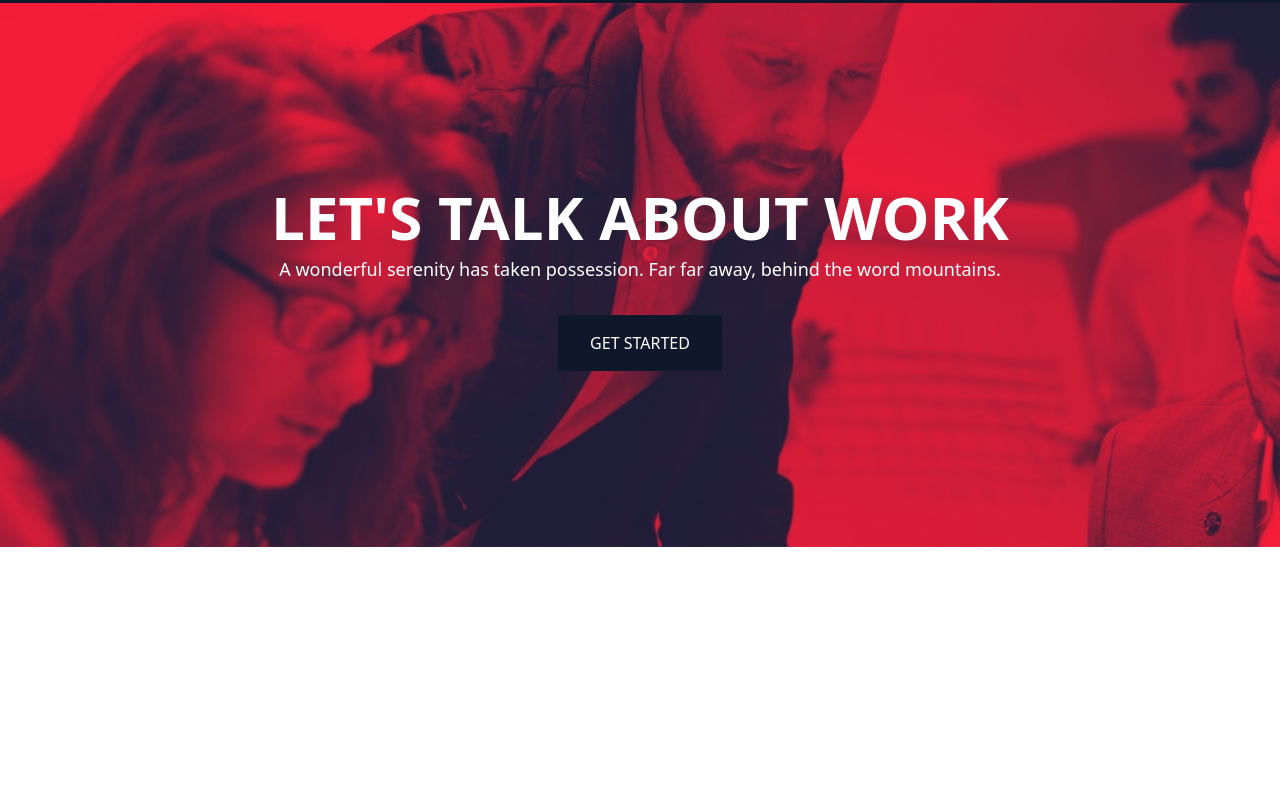
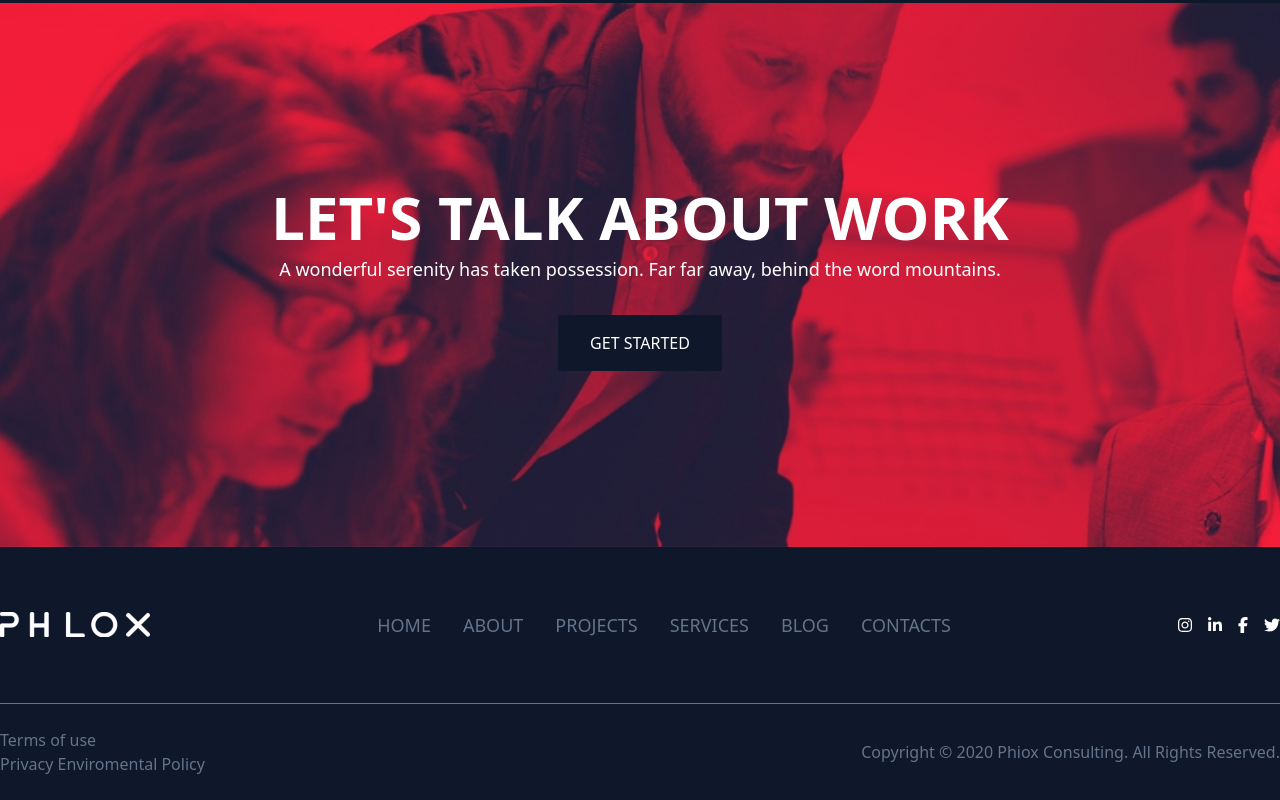
Before and after one commit to RubaCodes/proj-html-vuejs, a Vue app: page / in a window 1280 px wide. Shown: the part 5438-6238 px from the top of the page. Before the commit the page ends 5985 px from the top, so only its background shows below. Built offline with nearby package versions, Linux system fonts and the light colour scheme.

Commit message:
completato footer

```diff
--- a/src/App.vue
+++ b/src/App.vue
@@ -10,12 +10,14 @@
     <BaseReviews />
     <BaseBlog class="pt-44 pb-80" />
     <BaseGetStarted class="py-44" />
+    <BaseFooter />
   </div>
 </template>
 
 <script>
 import BaseBlog from './components/BaseBlog.vue';
 import BaseConsultants from './components/BaseConsultants.vue';
+import BaseFooter from './components/BaseFooter.vue';
 import BaseGetStarted from './components/BaseGetStarted.vue';
 import BaseHeader from './components/BaseHeader.vue';
 import BaseHero from './components/BaseHero.vue';
@@ -34,6 +36,7 @@ export default {
     BaseReviews,
     BaseBlog,
     BaseGetStarted,
+    BaseFooter,
   },
 };
 </script>
--- /dev/null
+++ b/src/components/BaseFooter.vue
@@ -0,0 +1,18 @@
+<template>
+  <footer class="bg-slate-900">
+    <div class="mx-auto container">
+      <FooterTop class="py-8" />
+      <hr class="border-slate-500" />
+      <FooterBottom class="py-6" />
+    </div>
+  </footer>
+</template>
+
+<script>
+import FooterBottom from './sections/FooterBottom.vue';
+import FooterTop from './sections/FooterTop.vue';
+export default {
+  components: { FooterTop, FooterBottom },
+  name: 'BaseFooter',
+};
+</script>
--- /dev/null
+++ b/src/components/sections/FooterBottom.vue
@@ -0,0 +1,20 @@
+<template>
+  <div
+    class="text-slate-500 flex justify-between items-center"
+    id="footer-bottom"
+  >
+    <div>
+      <a class="block" href="#">Terms of use</a>
+      <a class="block" href="#">Privacy Enviromental Policy</a>
+    </div>
+    <div class="capitalize">
+      copyright &copy; 2020 phiox consulting. all rights reserved.
+    </div>
+  </div>
+</template>
+
+<script>
+export default {
+  name: 'FooterBottom',
+};
+</script>
--- /dev/null
+++ b/src/components/sections/FooterTop.vue
@@ -0,0 +1,22 @@
+<template>
+  <div class="flex justify-between items-center text-white" id="footer-top">
+    <img src="../../assets/img/logotype-2-150x25.png" alt="log-small" />
+    <BaseNav class="text-slate-500" />
+    <div class="flex gap-4" id="socials">
+      <i class="fa-brands fa-instagram"></i>
+      <i class="fa-brands fa-linkedin-in"></i>
+      <i class="fa-brands fa-facebook-f"></i>
+      <i class="fa-brands fa-twitter"></i>
+    </div>
+  </div>
+</template>
+
+<script>
+import BaseNav from '../blocks/BaseNav.vue';
+export default {
+  components: { BaseNav },
+  name: 'FooterTop',
+};
+</script>
+
+<style></style>
```
Also changed, not shown: src/assets/img/logotype-2-150x25.png (added).
